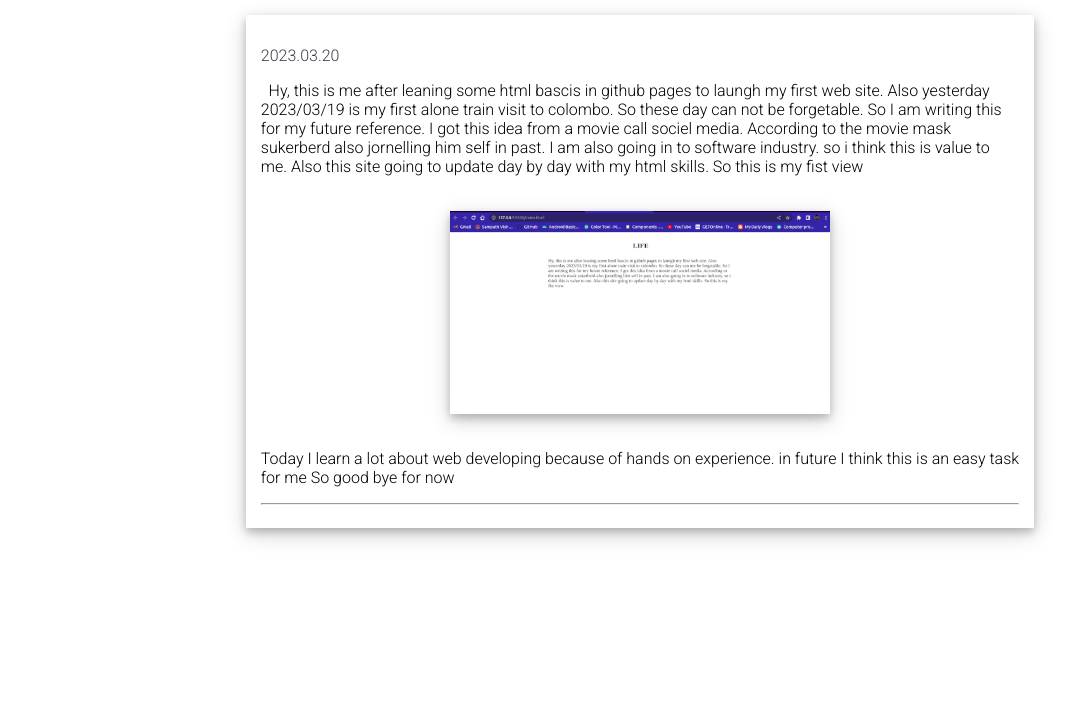
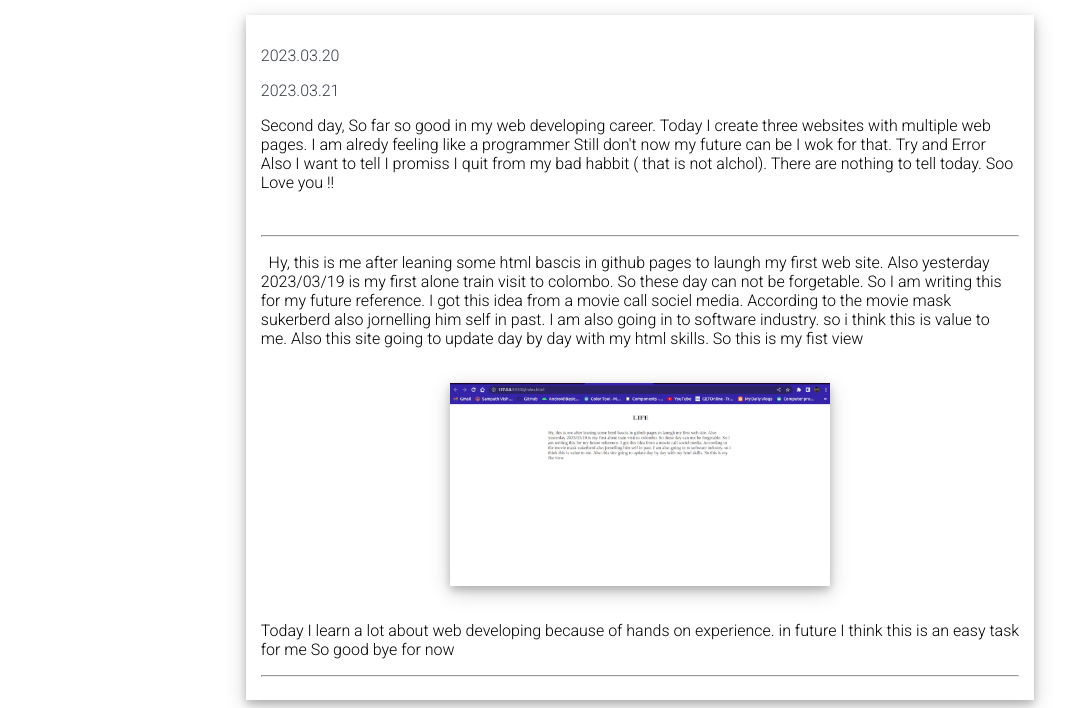
Before and after one commit to sathindudezoysa/web-site, a plain HTML site: page index.html in a window 1280 px wide. Shown: the part 153-861 px from the top of the page, without its empty margins (0-1081 px from the left). Before the commit the page ends 800 px from the top, so only its background shows below. Drawn offline with Linux system fonts and the light colour scheme.

Commit message:
Update index.html

```diff
--- a/index.html
+++ b/index.html
@@ -61,6 +61,13 @@
             <p>2023.03.20</p>
         </div>
 
+        <div class="date">
+            <p>2023.03.21</p>
+         </div>
+            <p> Second day, So far so good in my web developing career. Today I create three websites with multiple web pages. I am alredy feeling like a programmer Still don't now my future can be
+                I wok for that. Try and Error Also I want to tell I promiss I quit from my bad habbit ( that is not alchol). There are nothing to tell today. Soo Love you !! </p> <br />
+        <hr />
+
         <!--&nbsp for little space in paragraph-->
         <p>&nbsp Hy, this is me after leaning some html bascis in github pages to laungh my first web site. Also yesterday 2023/03/19 is my first
         alone train visit to colombo. So these day can not be forgetable. So I am writing this for my future reference. I got this idea from
@@ -74,6 +81,9 @@
         <hr />
 
 
+
+
+
     </div>
 </body>
 </html>
```
